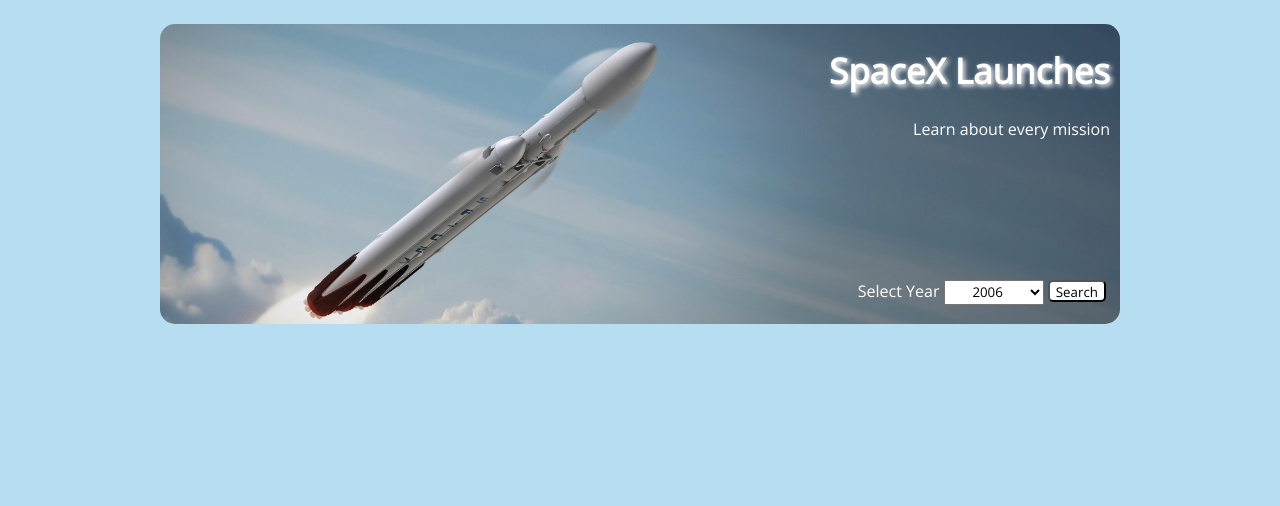
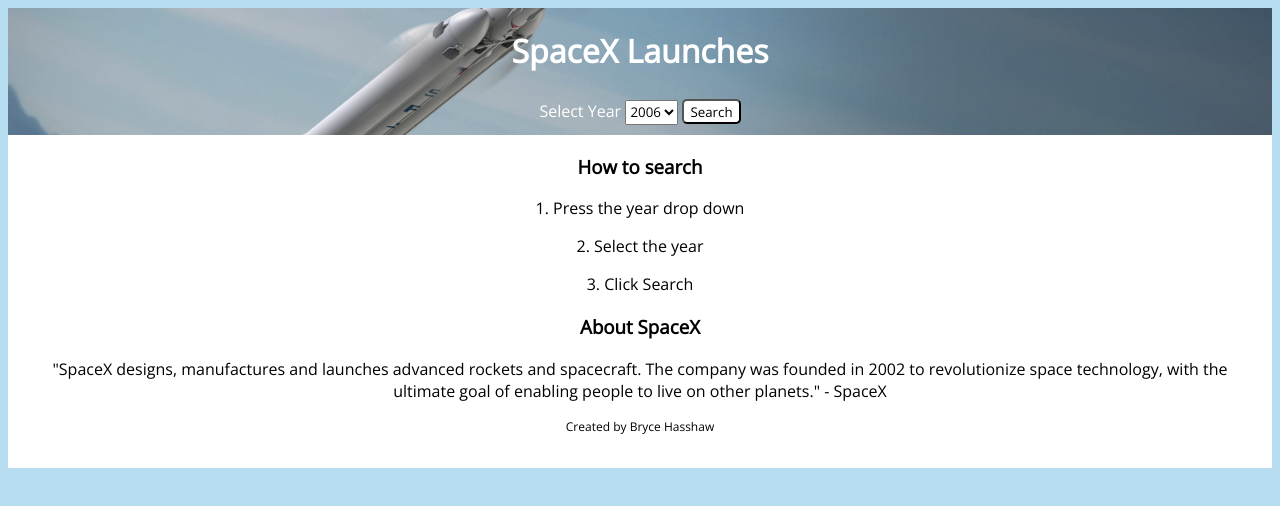
Before and after one commit to bhasshaw/api-capstone, a plain HTML site: page index.html in a window 1280 px wide. Drawn offline with nearby package versions, Linux system fonts and the light colour scheme.

Commit message:
styling changes

```diff
--- a/index.html
+++ b/index.html
@@ -1,5 +1,6 @@
 <!DOCTYPE html>
 <html lang="en">
+
 <head>
 	<meta charset="utf-8">
 	<meta name="viewport" content="width=device-width, initial-scale=1">
@@ -11,13 +12,11 @@
 	<script src="https://code.jquery.com/jquery-3.3.1.min.js"></script>
 	<script type="text/javascript" src="index.js"></script>
 </head>
+
 <body>
-		<div class="container">
-			 <main role="main">
-			 	<div class="row">
-			 		<div class="header" aria-live="polite">
+	<header role="banner">
+		<div class="header row" aria-live="polite">
 			<h1 class="col-12">SpaceX Launches</h1>
-				 		<p>Learn about every mission</p>
 			<form class="js-submit-form ">
 				<fieldset>
 					<label for="year">Select Year </label>
@@ -26,11 +25,29 @@
 				</fieldset>
 			</form>
 		</div>
+	</header>
 	<section role="region">
-				 		<div class="js-results-container" aria-live="polite"></div>
+		<div class="js-results-container row" aria-live="polite">
+			<div class="info col-12">
+				<div class="how">
+					<h3>How to search</h3>
+						<p>1. Press the year drop down</p>
+						<p>2. Select the year</p>
+						<p>3. Click Search</p>
+				</div>
+				<div class="about">
+					<h3>About SpaceX</h3>
+					<p>"SpaceX designs, manufactures and launches advanced rockets and spacecraft. The company was founded in 2002 to revolutionize
+						space technology, with the ultimate goal of enabling people to live on other planets." - SpaceX</p>
+				</div>
+			</div>
+		</div>
 	</section>
+	<footer role="contentinfo">
+		<div class="footer">
+			Created by Bryce Hasshaw<!-- <p class="">Created by Bryce Hasshaw</p> -->
 		</div>
-			 </main>
-		</div>
+	</footer>
 </body>
+
 </html>
--- a/index.js
+++ b/index.js
@@ -49,7 +49,7 @@
 		});
 	} else {
 		let html = `
-			<h2>Unfortunately there wasn't any launches in the year you selected.</h2>
+			<h2>Unfortunately there was not any launches during the year you selected.</h2>
 		`
 		$('.js-results-container').append(html);
 	}
--- a/main.css
+++ b/main.css
@@ -4,12 +4,7 @@
 }
 
 a {
-  color: black;
   font-style: italic;
-}
-
-a:hover {
-  font-size: 20px;
 }
 
 body {
@@ -17,14 +12,11 @@
 }
 
 button {
-  height: 22px;
+  height: 25px;
   color: black;
   background-color: white;
   border-radius: 5px;
   cursor: pointer;
-  transition-property: background;
-  transition-duration: 0.5s;
-  transition-timing-function: linear;
 }
 
 button:hover {
@@ -36,13 +28,7 @@
   border: none;
 }
 
-form {
-  margin-top: 135px;
-}
-
 h1 {
-  font-size: 35px;
-  text-shadow: 2px 2px 5px white;
   color: white;
 }
 
@@ -55,7 +41,6 @@
 }
 
 select {
-  width: 100px;
   height: 25px;
   text-align: center;
   color: black;
@@ -67,9 +52,9 @@
   font-size: 18px;
 }
 
-ul {
+.launch-results ul {
   text-align: left;
-  list-style: square;
+  list-style-type: none;
   padding-top: 25px;
   padding-bottom: 25px;
   padding-right: 25px;
@@ -83,10 +68,11 @@
 
 .launch-results {
   background-color: white;
-  margin-bottom: 8px;
-  margin-top: 8px;
-  border-radius: 15px;
   background: linear-gradient(to top, #b6def0, white);
+}
+
+.info {
+  background-color: white;
 }
 
 .header p {
@@ -96,16 +82,19 @@
 
 .header {
   background-image: url("falconheavy.jpg");
-  height:300px;
+  background-repeat: no-repeat;
+  background-position: center center;
   background-size: cover;
-  text-align: right;
-  border-radius: 15px;
+}
+
+.footer {
+  text-align: center;
+  background-color: white;
+  height: 50px;
+  font-size: 12px;
 }
 
 .row {
-  max-width: 1000px;
-  padding-left: 20px;
-  padding-right: 20px;
   margin: 0 auto;
   text-align: center;
 }
```
Also changed, not shown: 1 other file. Lines whose indentation alone changed are shown as unchanged.
